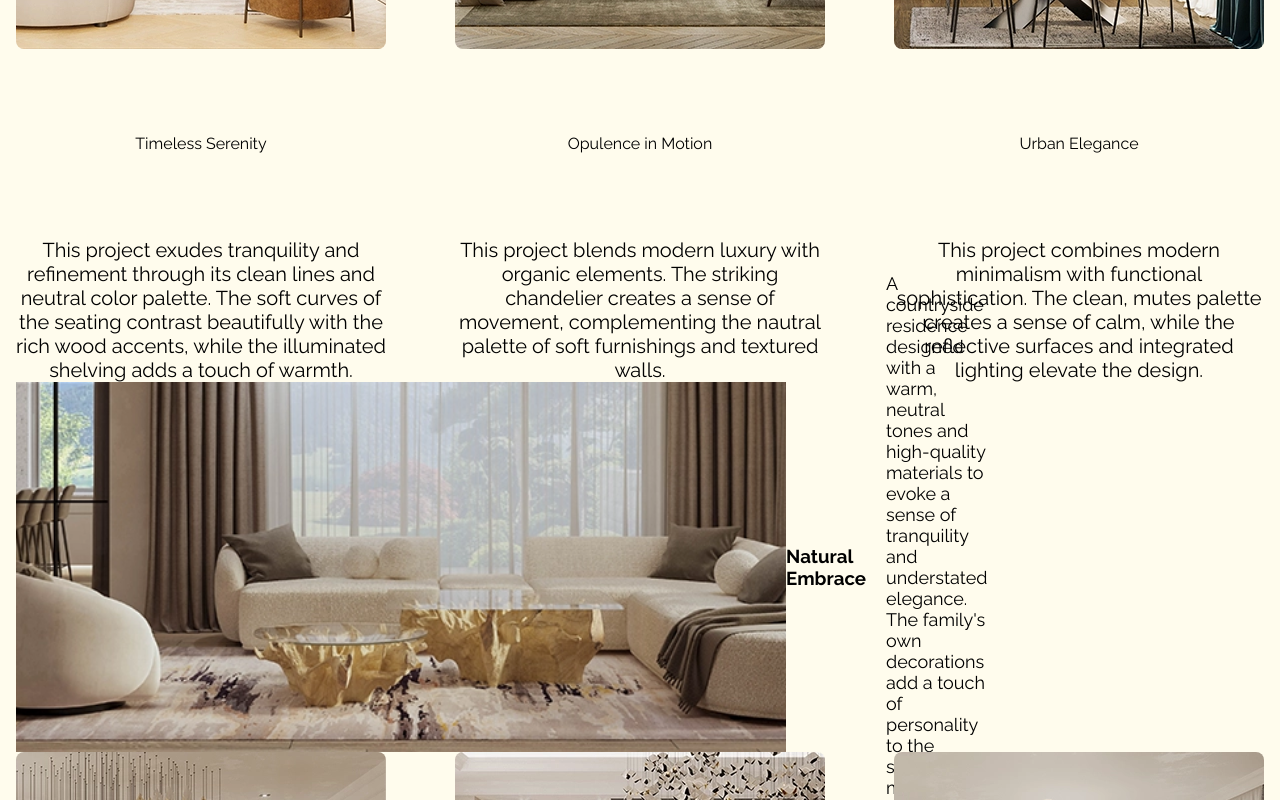
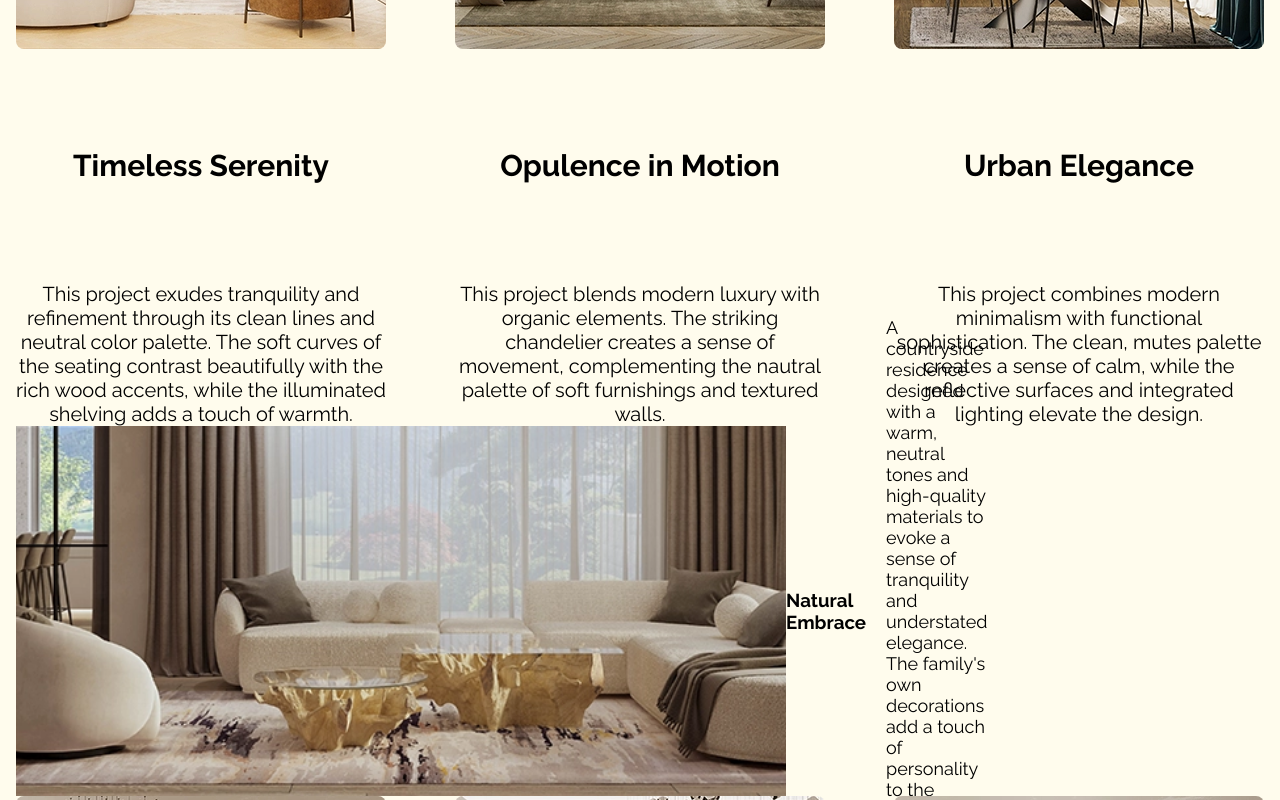
Before and after one commit to Laelys/portofolio_project, a React (Vite) app: page / in a window 1280 px wide. Shown: the part 1780-2580 px from the top of the page. Built offline with nearby package versions, Linux system fonts and the light colour scheme.

Commit message:
Update ProjectCard.jsx

```diff
--- a/src/components/subcomponents/ProjectCard.jsx
+++ b/src/components/subcomponents/ProjectCard.jsx
@@ -3,8 +3,8 @@ import PropTypes from "prop-types";
 const ProjectCard = ({ imageSrc, title, description }) => {
   return (
     <div className="project__card">
-      <img src={imageSrc} alt="Project" className="project__card__image" />
-      <p className="projects__card__title">{title}</p>
+      <img src={imageSrc} alt={title} className="project__card__image" />
+      <h3 className="project__card__title">{title}</h3>
       <p className="project__card__description">{description}</p>
     </div>
   );
```
